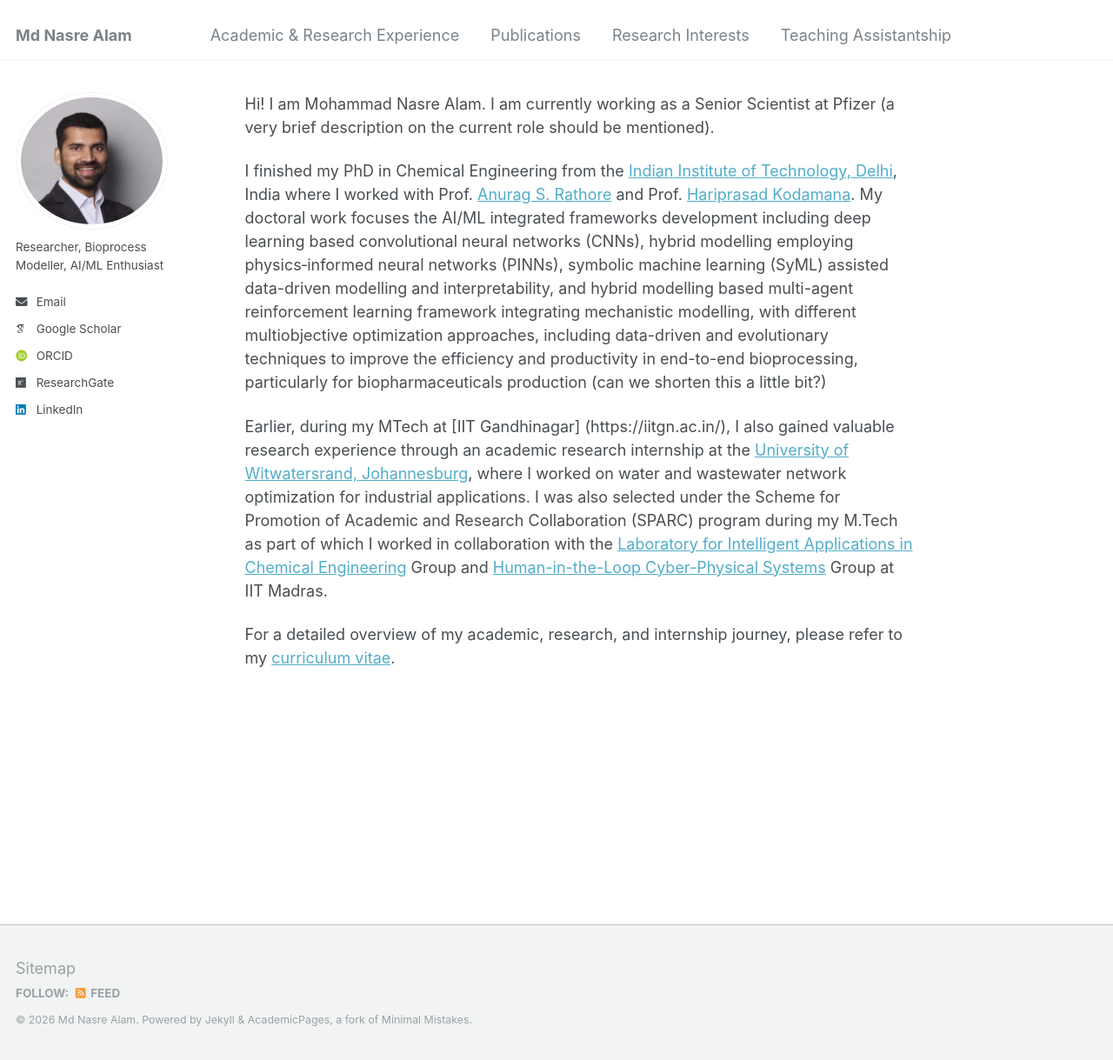
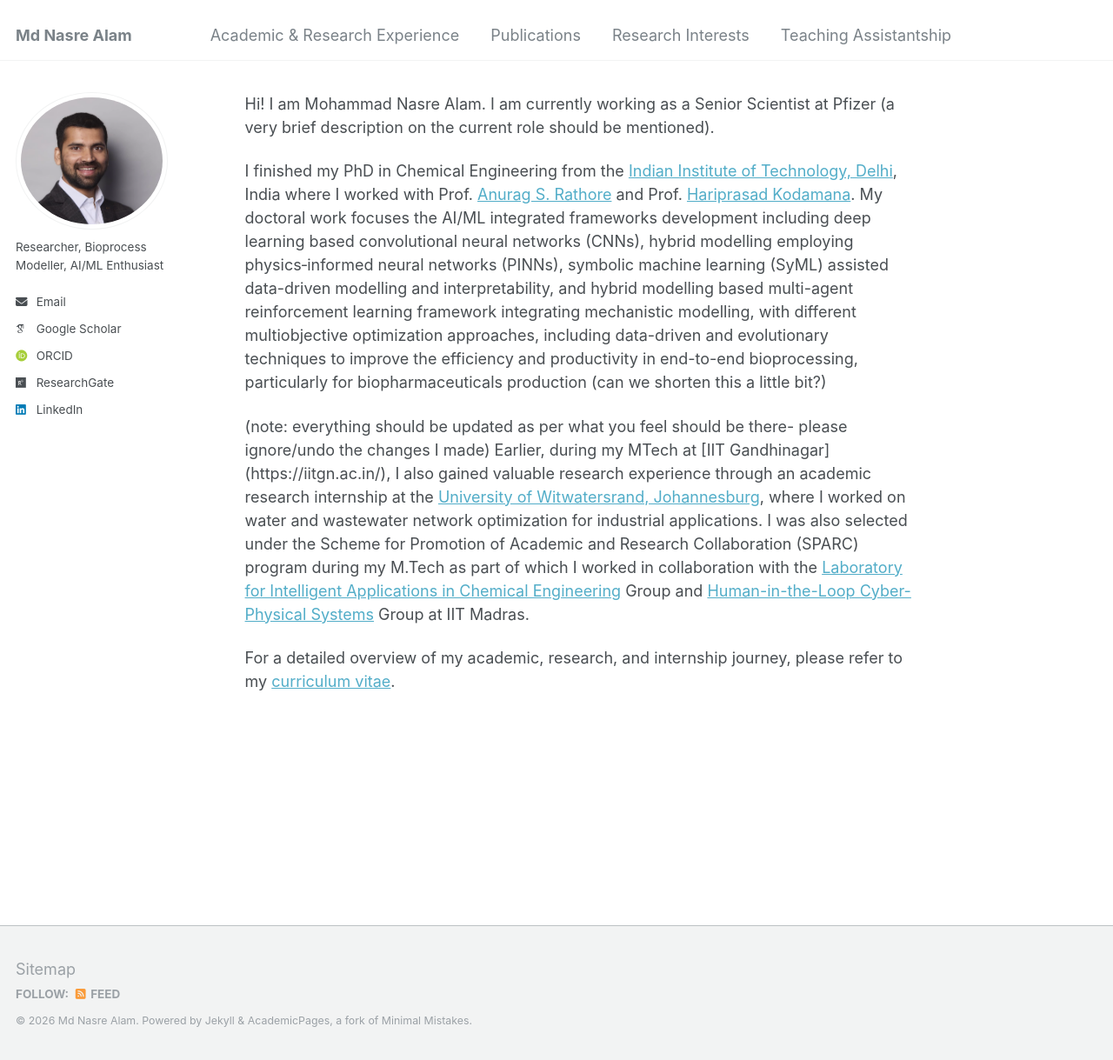
Before and after one commit to mdnasreiit/mdnasreiit.github.io, a Jekyll site: the page built from _pages/about.md, in a window 1280 px wide and 1219 px high. Shown: the whole window at 87% size. Built offline with Jekyll 4.4.1, drawn with Linux system fonts in a browser that asks for light colours; some web fonts are replaced.

```diff
--- a/_pages/about.md
+++ b/_pages/about.md
@@ -12,7 +12,7 @@ Hi! I am Mohammad Nasre Alam. I am currently working as a Senior Scientist at Pf
 
 I finished my PhD in Chemical Engineering from the [Indian Institute of Technology, Delhi](https://home.iitd.ac.in/), India where I worked with Prof. [Anurag S. Rathore](https://www.biotechcmz.com/) and Prof. [Hariprasad Kodamana](https://web.iitd.ac.in/~kodamana/index.html). My doctoral work focuses the AI/ML integrated frameworks development including deep learning based convolutional neural networks (CNNs), hybrid modelling employing physics‐informed neural networks (PINNs), symbolic machine learning (SyML) assisted data-driven modelling and interpretability, and hybrid modelling based multi-agent reinforcement learning framework integrating mechanistic modelling, with different multiobjective optimization approaches, including data-driven and evolutionary techniques to improve the efficiency and productivity in end-to-end bioprocessing, particularly for biopharmaceuticals production (can we shorten this a little bit?)
 
-
+(note: everything should be updated as per what you feel should be there- please ignore/undo the changes I made)
 Earlier, during my MTech at [IIT Gandhinagar] (https://iitgn.ac.in/), I also gained valuable research experience through an academic research internship at the [University of Witwatersrand, Johannesburg](https://www.wits.ac.za/), where I worked on water and wastewater network optimization for industrial applications. I was also selected under the Scheme for Promotion of Academic and Research Collaboration (SPARC) program during my M.Tech as part of which I worked in collaboration with the [Laboratory for Intelligent Applications in Chemical Engineering](https://home.iitm.ac.in/raj/) Group and [Human-in-the-Loop Cyber-Physical Systems](https://home.iitm.ac.in/babji.srinivasan/index.html) Group at IIT Madras.
 
 For a detailed overview of my academic, research, and internship journey, please refer to my [curriculum vitae](https://drive.google.com/file/d/1409JjZOCiwoabOxOmhlOhtApqRy6TC9u/view?usp=drive_link).
```
